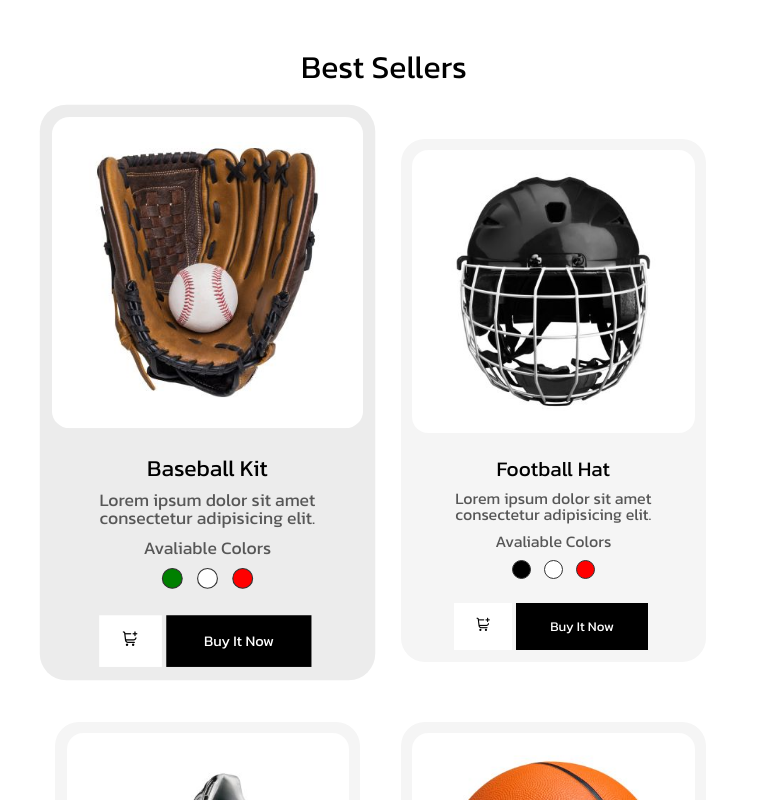
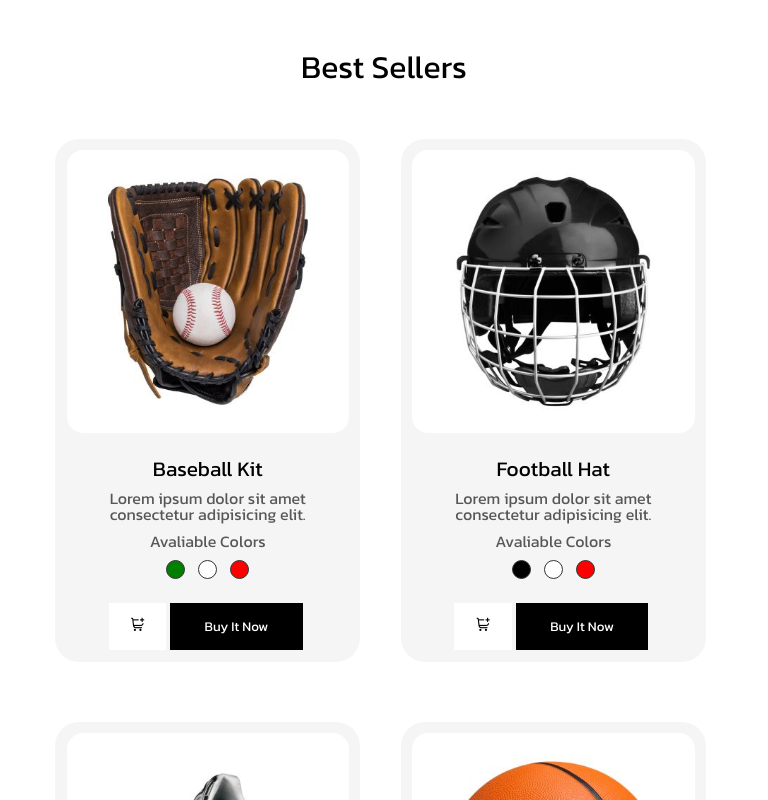
Before and after one commit to rafalves106/exercicio_grid_css, a plain HTML site: page index.html in a window 768 px wide. In both pictures the pointer is over the element 207 px from the left and 1617 px from the top of the page. Shown: the part 1217-2017 px from the top of the page. Drawn offline with nearby package versions, Linux system fonts and the light colour scheme.

Commit message:
Corrigindo hover no tablet dos produtos.

```diff
--- a/main.css
+++ b/main.css
@@ -436,6 +436,11 @@ footer {
         margin-bottom: 3em;
     }
 
+    .product:hover {
+        background-color: #F5F5F5;
+        transform: translateY(0em) scale(1);
+    }
+
     .product p {
         font-size: 1em;
     }
```
